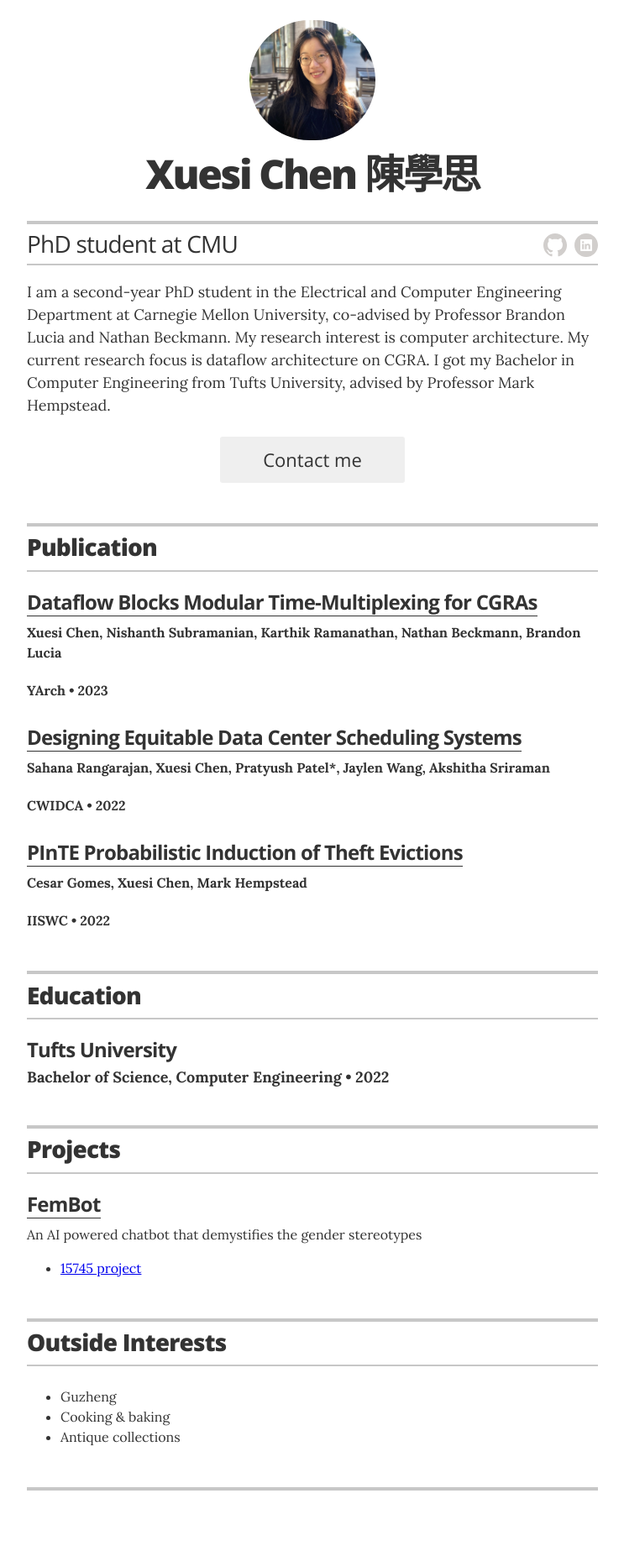
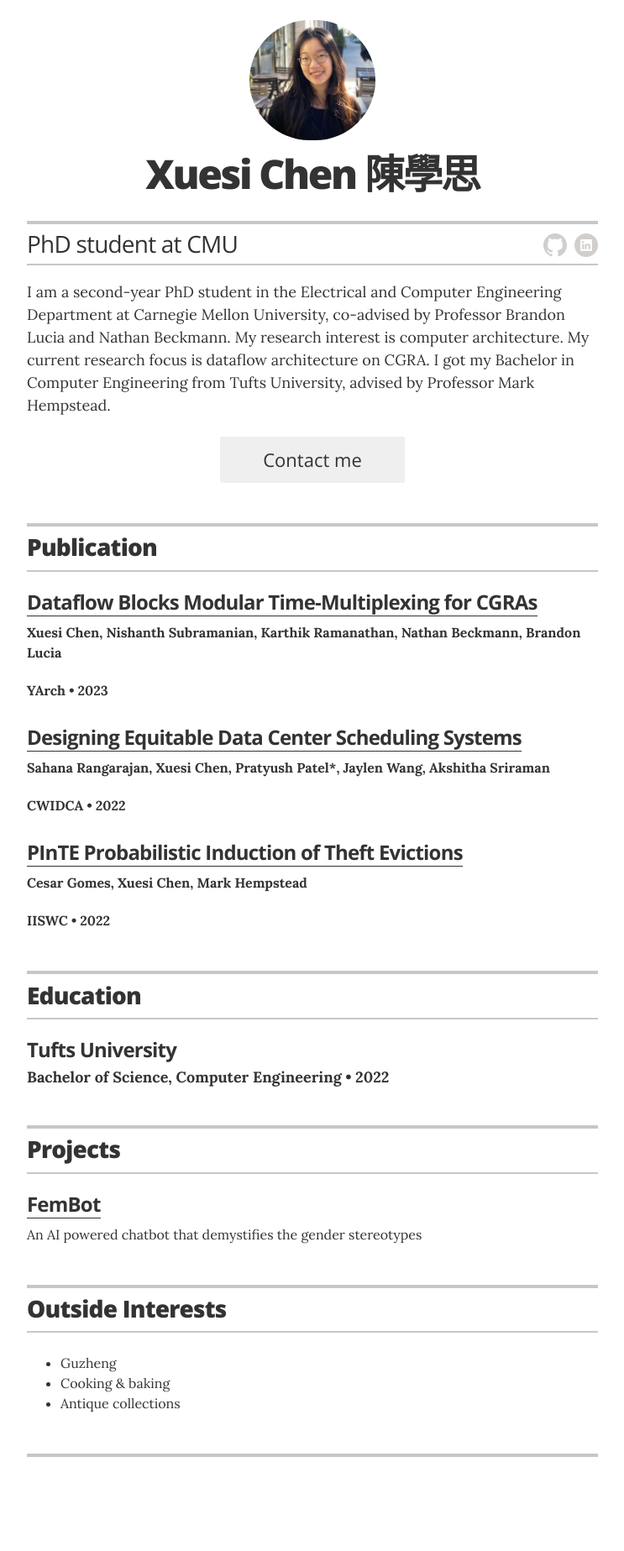
Before and after one commit to XuesiChen/xuesichen.github.io, a Jekyll site: the page built from index.html, in a window 1280 px wide. Shown: the whole page at 84% size, without its empty margins (268-1011 px from the left). Built offline with Jekyll 4.4.1, drawn with Linux system fonts in a browser that asks for light colours; after the commit the page ends 1807 px from its top, so only the background shows below that.

Commit message:
get rid of 15745 project link

```diff
--- a/_data/interests.yml
+++ b/_data/interests.yml
@@ -1,4 +1,5 @@
 # Interests
 - description: Guzheng
+  url: "guzheng.html"
 - description: Cooking & baking
 - description: Antique collections
--- /dev/null
+++ b/_includes/guzheng.html
@@ -0,0 +1 @@
+<p > hello</p>
--- a/_layouts/resume.html
+++ b/_layouts/resume.html
@@ -131,13 +131,6 @@
           <h3 class="resume-item-title" itemprop="name">{% if project.url %}<a href="{{ project.url }}" itemprop="url">{{ project.project }}</a>{% else %}{{ project.project }}{% endif %}</h3>
           <!-- <h4 class="resume-item-details" itemprop="description">{{ project.role }}  &bull; {{ project.duration }}</h4> -->
           <p class="resume-item-copy">{{ project.description }}</p>
-          <ul>
-            {% for post in site.posts %}
-              <li>
-                <a href="{{ post.url }}">{{ post.title }}</a>
-              </li>
-            {% endfor %}
-          </ul>
         </div>
         {% endfor %}
 
@@ -215,9 +208,25 @@
         <div class="resume-item">
           <ul class="resume-item-list">
             {% for interest in site.data.interests %}
-            <li>{{ interest.description }}</li>
+            <li>
+              {% if interest.url %}
+                <!-- <h3 class="resume-item-details" itemprop="title"><a href = "{{interest.url}}">{{ interest.description }}</a></h3> -->
+                {{ interest.description }}
+                <!-- {% include {{interest.url}} %}  -->
+              {% else %}
+                {{ interest.description }}
+              {% endif %}
+              <!-- <p class="resume-item-copy">{{ interest.description }}</p> -->
+            </li>
             {% endfor %}
           </ul>
+          <!-- <ul>
+            {% for post in site.posts %}
+              <li>
+                <a href="{{ post.url }}">{{ post.title }}</a>
+              </li>
+            {% endfor %}
+          </ul> -->
         </div>
 
       </section>
```
